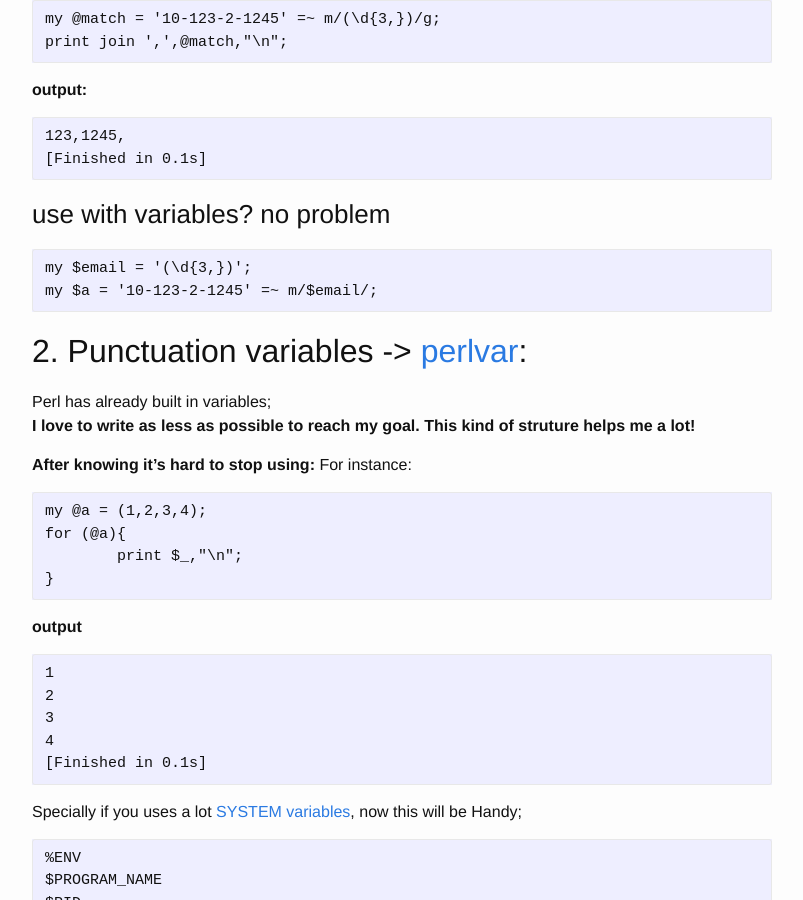
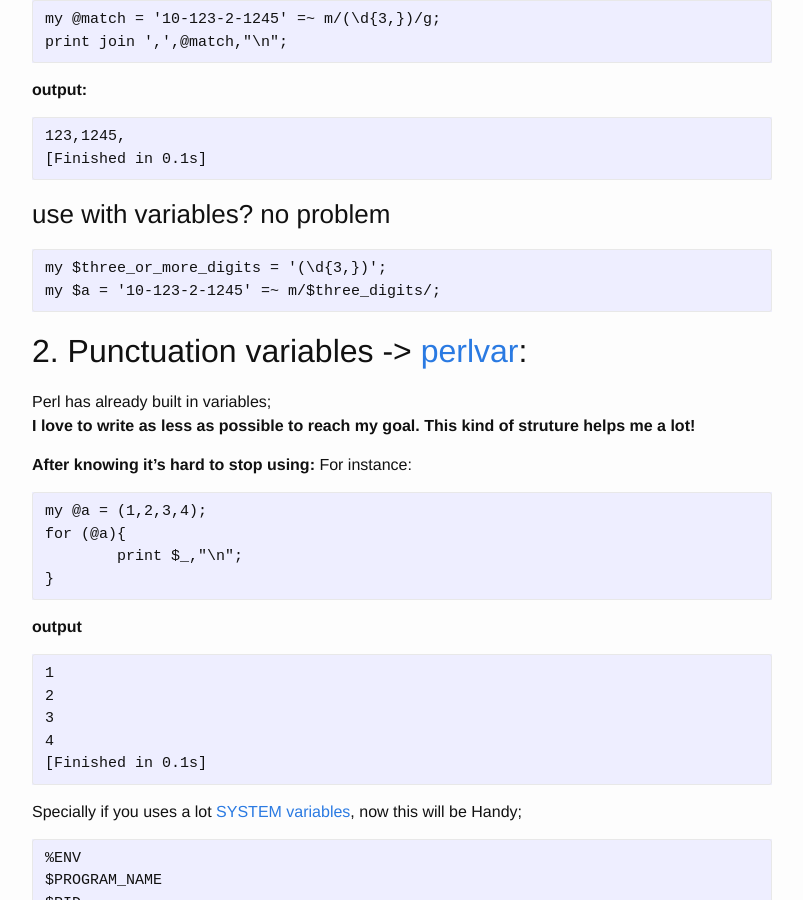
Before and after one commit to asilvino/alvarojoao.github.io, a Jekyll site: the page built from _posts/2018-01-27-four-things-you-will-learn-to-use-with-perl.markdown, in a window 1280 px wide and 900 px high, scrolled down 1079 px. Shown: the whole window, without its empty margins (238-1041 px from the left). Built offline with Jekyll 4.4.1, drawn with Linux system fonts in a browser that asks for light colours.

Commit message:
Update 2018-01-27-four-things-you-will-learn-to-use-with-perl.markdown

````diff
--- a/_posts/2018-01-27-four-things-you-will-learn-to-use-with-perl.markdown
+++ b/_posts/2018-01-27-four-things-you-will-learn-to-use-with-perl.markdown
@@ -57,8 +57,8 @@ print join ',',@match,"\n";
 
 ### use with variables? no problem
 ```
-my $email = '(\d{3,})';
-my $a = '10-123-2-1245' =~ m/$email/;
+my $three_or_more_digits = '(\d{3,})';
+my $a = '10-123-2-1245' =~ m/$three_digits/;
 ```
 
 
````
